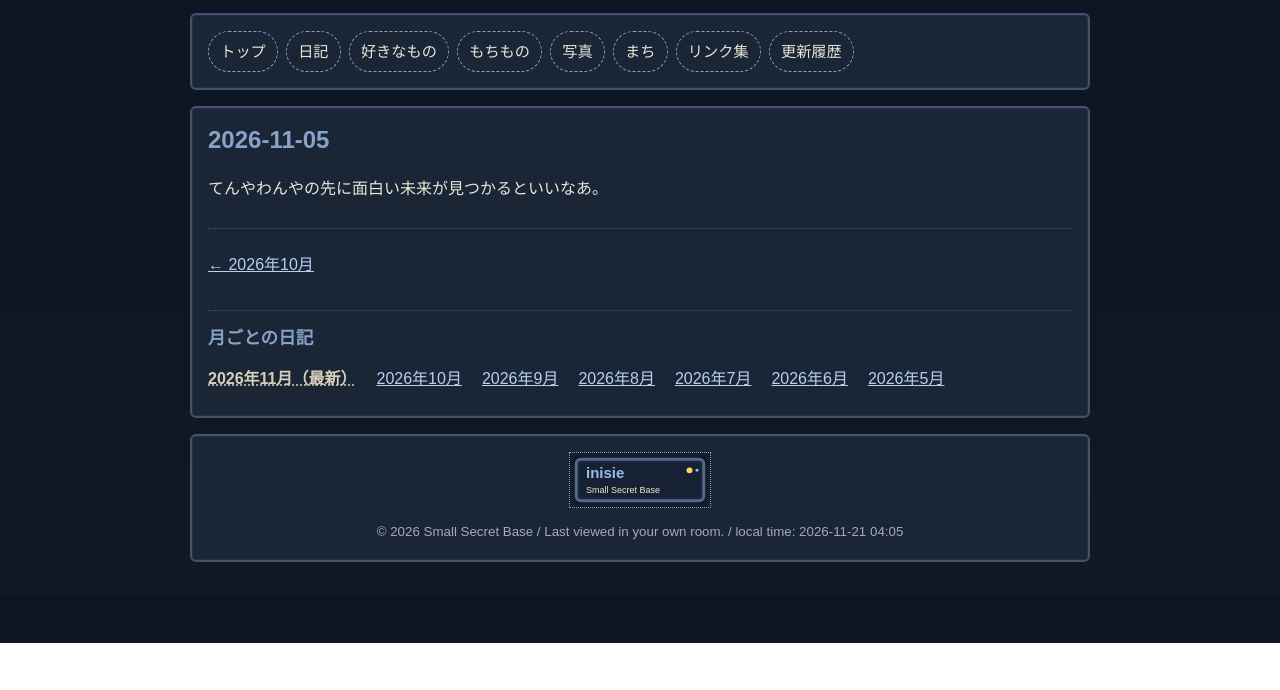
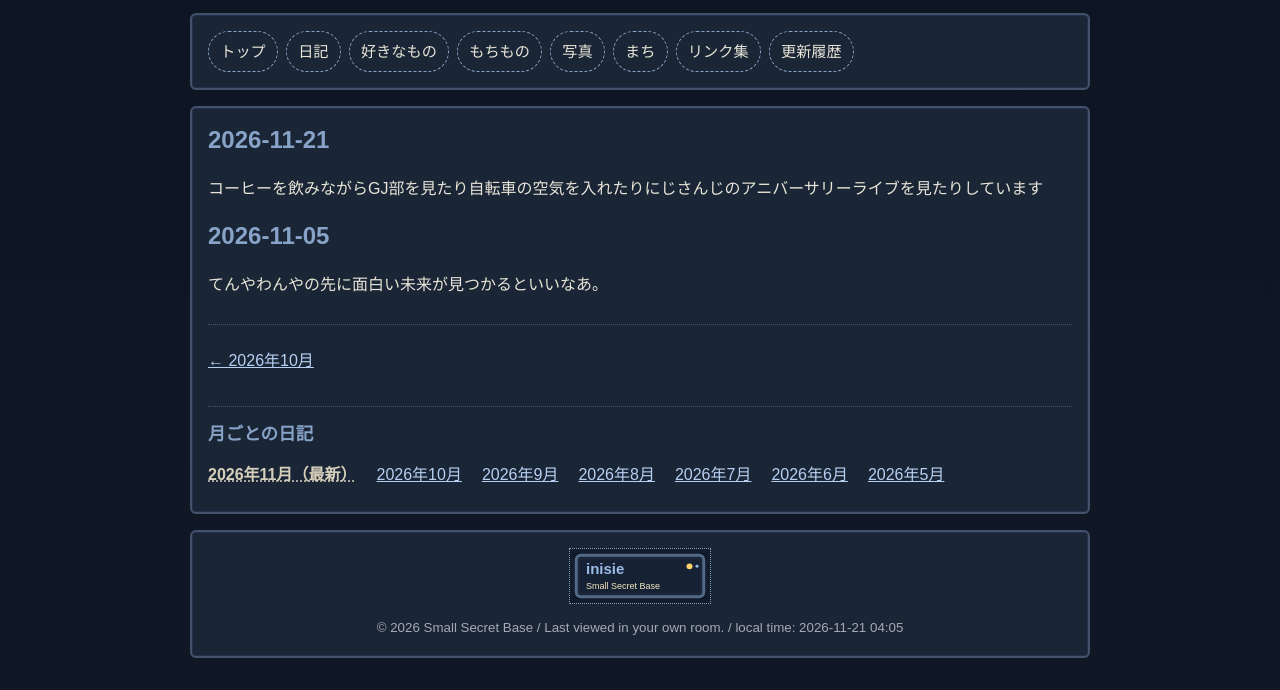
Before and after one commit to keisan-tsukuru/inisie, a plain HTML site: page diary.html in a window 1280 px wide. Shown: the part 157-847 px from the top of the page. Before the commit the page ends 800 px from the top, so only its background shows below. Drawn offline with Linux system fonts and the light colour scheme.

Commit message:
Add November 21 diary entry

```diff
--- a/diary.html
+++ b/diary.html
@@ -25,6 +25,11 @@
       </nav>
 
       <main class="panel old-border">
+        <article class="diary-entry">
+          <h2>2026-11-21</h2>
+          <p>コーヒーを飲みながらGJ部を見たり自転車の空気を入れたりにじさんじのアニバーサリーライブを見たりしています</p>
+        </article>
+
         <article class="diary-entry">
           <h2>2026-11-05</h2>
           <p>てんやわんやの先に面白い未来が見つかるといいなあ。</p>
```
